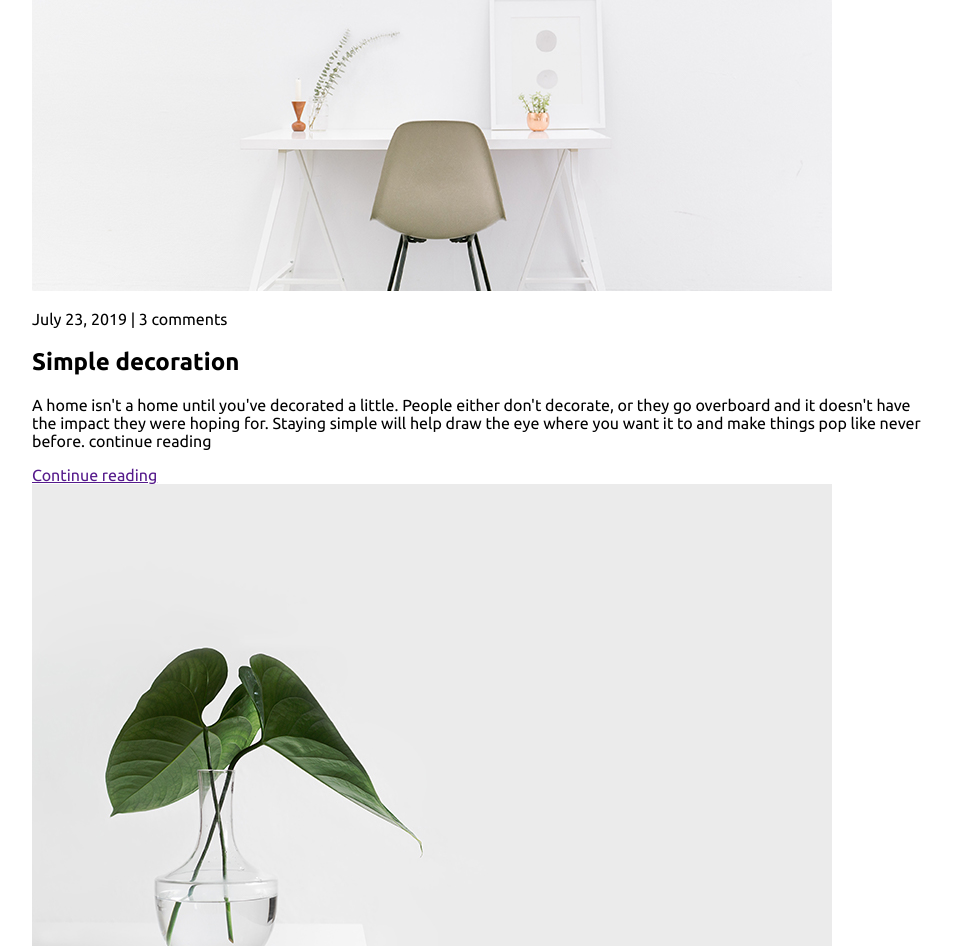
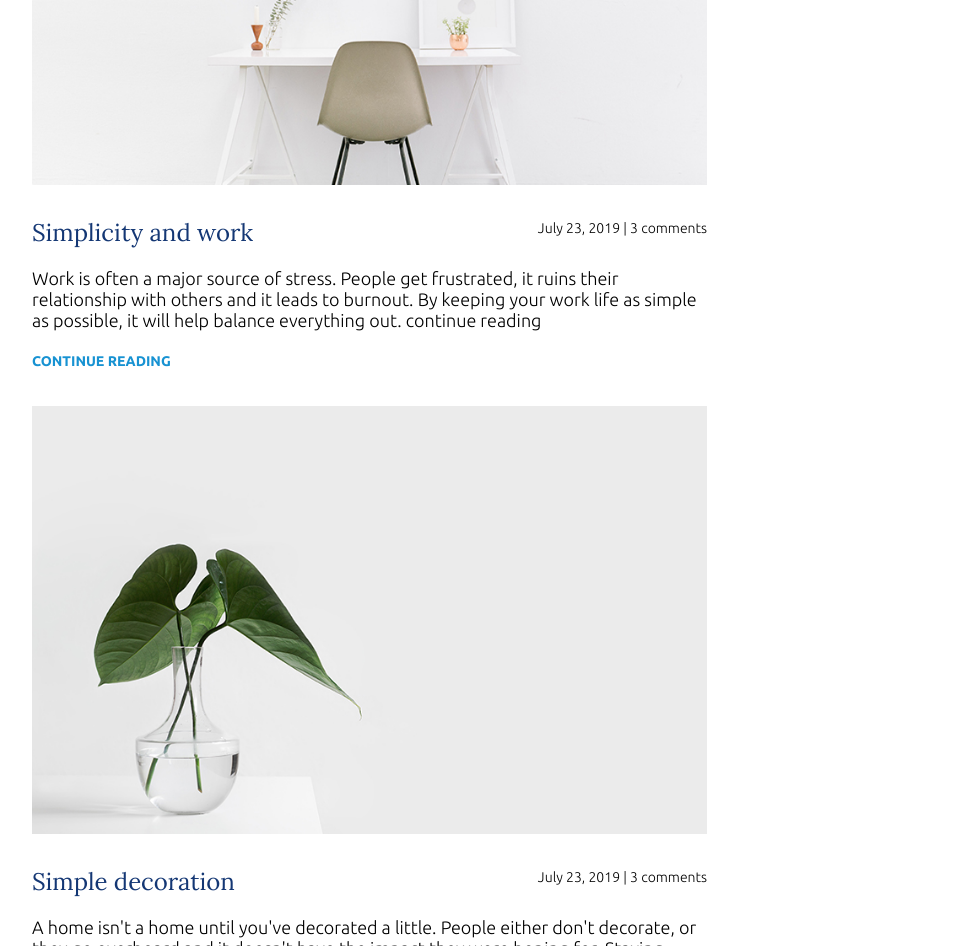
Before and after one commit to Blackchickenn/09_Nav_Bar, a plain HTML site: page index.html in a window 1280 px wide. Shown: the part 1854-2800 px from the top of the page, without its empty margins (158-1121 px from the left). Drawn offline with Linux system fonts and the light colour scheme; files that its build step writes are made by us from their sources; files whose address does not match are found by name.

Commit message:
progress in CSS

```diff
--- a/index.html
+++ b/index.html
@@ -4,13 +4,13 @@
     <meta charset="UTF-8">
     <meta http-equiv="X-UA-Compatible" content="IE=edge">
     <meta name="viewport" content="width=device-width, initial-scale=1.0">
-    <link href="https://fonts.googleapis.com/css?family=Lora|Ubuntu:400,700&display=swap" rel="stylesheet">
+    <link href="https://fonts.googleapis.com/css?family=Lora|Ubuntu:300,400,700&display=swap" rel="stylesheet">
     <link rel="stylesheet" href="/Scrimba/CSS/09_Nav_Bar/style.css">
     <title>Nav Bar</title>
 </head>
 <body>
     <header>
-        <div class="container container-nav">
+        <div class="container container-flex">
             <div class="tittle">
                 <h1>Living the simple life</h1>
                 <p class="sub-title">A blog exploring minimalism in life</p>
@@ -24,7 +24,7 @@
             </nav>
         </div>
     </header>
-    <div class="container">
+    <div class="container container-flex">
         <main class="main">
 
             <article class="article-main">
@@ -36,36 +36,36 @@
             </article>
 
             <article class="article-sub">
-                <div>
+                <div class="article-sub-primary">
                     <h2 class="article-title">Keeping cooking simple</h2>
                     <p class="article-body">Food is a very important part of everyone's life. If you want to be healthy, you have to eat healthy. One of the easiest ways to do that is to keep your cooking nice and simple. continue reading</p>
                     <a href="" class="article-read-more">Continue reading</a>
                 </div>
-                <div>
+                <div class="article-sub-secondary">
                     <img src="/Scrimba/CSS/09_Nav_Bar/images/food.jpg" alt="food" class="article-image">
                     <p class="article-date-com">July 23, 2019 | 3 comments</p>
                 </div>
             </article>
 
             <article class="article-sub">
-                <div>
+                <div class="article-sub-primary">
                     <h2 class="article-title">Simplicity and work </h2>
                     <p class="article-body">Work is often a major source of stress. People get frustrated, it ruins their relationship with others and it leads to burnout. By keeping your work life as simple as possible, it will help balance everything out. continue reading</p>
                     <a href="" class="article-read-more">Continue reading</a>
                 </div>
-                <div>
+                <div class="article-sub-secondary">
                     <img src="/Scrimba/CSS/09_Nav_Bar/images/work.jpg" alt="work" class="article-image">
                     <p class="article-date-com">July 23, 2019 | 3 comments</p>
                 </div>
             </article>
 
             <article class="article-sub">
-                <div>
+                <div class="article-sub-primary">
                     <h2 class="article-title">Simple decoration</h2>
                     <p class="article-body">A home isn't a home until you've decorated a little. People either don't decorate, or they go overboard and it doesn't have the impact they were hoping for. Staying simple will help draw the eye where you want it to and make things pop like never before. continue reading</p>
                     <a href="" class="article-read-more">Continue reading</a>
                 </div>
-                <div>
+                <div class="article-sub-secondary">
                     <img src="/Scrimba/CSS/09_Nav_Bar/images/deco.jpg" alt="deco" class="article-image">
                     <p class="article-date-com">July 23, 2019 | 3 comments</p>
                 </div>
--- a/style.css
+++ b/style.css
@@ -2,7 +2,72 @@ body{
     margin: 0;
     padding: 0;
     font-family: 'Ubuntu', sans-serif;
+    font-size: 1.125rem;
+    font-weight: 300;
 }
+
+img{
+    max-width: 100%;
+    display: block;
+}
+
+/* ===========TYPOGRAPHY============== */
+
+h1,
+h2,
+h3 {
+    font-family: 'Lora', serif;
+    color: #143774;
+    font-weight: 400;
+    margin-top: 0;
+}
+h1 {
+    text-align: center;
+    font-size: 2.1rem;
+    margin-bottom: 0;
+}
+span{
+    font-weight: 700;
+    color: #707070;
+}
+a {
+    color: #1792D2;
+}
+a:hover,
+a:focus{
+    color: #143774;
+}
+/* H1 subtitle */
+.sub-title {
+    text-align: center;
+    font-size: 1rem;
+    margin-top: 0;
+    color: #1792D2;
+    text-transform: uppercase;
+}
+/* H2 title */
+.article-title{
+    font-size: 1.5rem;
+}
+.article-read-more,
+.article-date-com{
+    font-size: 0.875rem;
+}
+.article-read-more{
+    text-decoration: none;
+    text-transform: uppercase;
+    color: #1792D2;
+    font-weight: bold;
+}
+.article-read-more:hover,
+.article-read-more:focus{
+    color: #143774;;
+    text-decoration: underline;
+}
+
+
+/* ========== LAYOUT ========== */
+
 header{
     width: 95%;
     margin: 0 auto;
@@ -13,37 +78,31 @@ header{
     max-width: 900px;
     margin: 0 auto;
 }
-.container-nav{
+.container-flex{
     display: flex;
     justify-content: space-between;
-}
-h1 {
-    text-align: center;
-    font-family: 'Lora', serif;
-    font-size: 2.1rem;
-    margin-bottom: 0;
-    font-weight: 400;
+    flex-direction: column;
 }
 .tittle{
     padding: 0;
     margin: 0;
     font-weight: bold;
 }
-.sub-title {
-    text-align: center;
-    font-size: 1rem;
-    margin-top: 0;
-    color: #1792D2;
-    text-transform: uppercase;
-}
+
+
+
+/* ======= NAVIGATION ========= */
 nav ul{
     display: flex;
     list-style-type: none;
     justify-content: center;
     padding: 0.5em 0;
+    flex-direction: column;
+    text-align: center;
 }
 nav li{
     margin-left: 2em;
+    margin-bottom: 1.5em;
 }
 nav a{
     text-decoration: none;
@@ -56,18 +115,48 @@ nav a:focus{
     color: #1792D2;
     border-bottom: 3px solid #1792D2;
 }
-/* MEDIA QUERY */
-@media (max-width:675px){
-  .container-nav{
-      flex-direction: column;
-  }
-  nav ul{
-      flex-direction: column;
-      padding: 1em 0;
-      text-align: center;
-      margin: 0 auto;
-  }
-  nav li{
-      margin-bottom: 1.5em;
-  }
+
+/* ARTICLE */
+
+.article-date-com {
+    margin: 2.5em 0;
 }
+.article-main{
+    padding-bottom: 2em;
+    border-bottom: 2px solid #707070;
+    margin-bottom: 2em;
+}
+.article-sub{
+    display: flex;
+    flex-direction: column;
+    margin-bottom: 2em;
+}
+.article-sub-primary{
+    order: 2;
+}
+.article-sub-secondary{
+    order: 1;
+}
+
+
+/* ============= MEDIA QUERY ============= */
+
+@media (min-width:675px){
+    .container-flex{
+        flex-direction: row;
+    }
+    main{
+        width: 75%;
+    }
+    aside{
+        width: 20%;
+    }
+}
+@media (min-width:550px){
+    .article-sub-primary{
+        margin-top: -3em;
+    }
+    .article-date-com{
+        text-align: right;
+    }
+}
```
